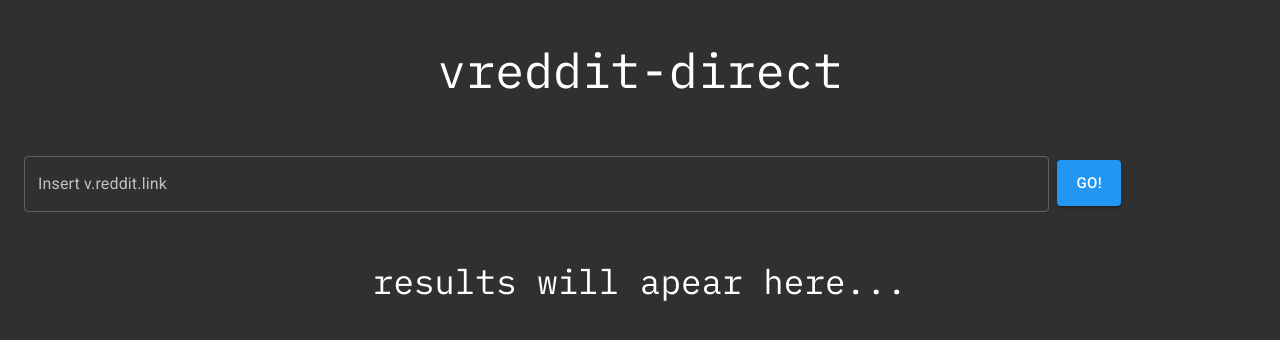
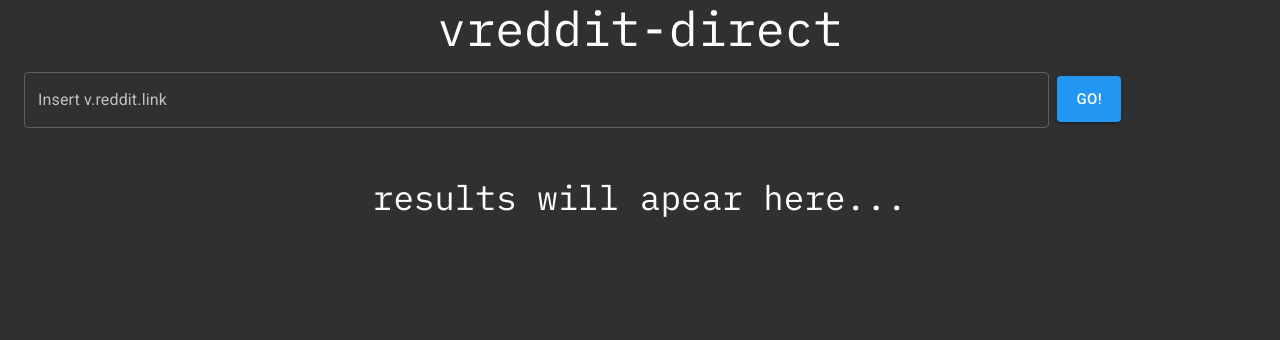
Before and after one commit to arkits/vreddit-direct, a React (Create React App) app: page / in a window 1280 px wide. Shown: the top 340 px of the page. Built offline with nearby package versions, Linux system fonts and the light colour scheme.

Commit message:
deleted header.css

```diff
--- a/src/components/Header/Header.css
+++ /dev/null
@@ -1,3 +0,0 @@
-.Header{
-    padding: 3em;
-}
--- a/src/components/Header/Header.js
+++ b/src/components/Header/Header.js
@@ -4,7 +4,6 @@
     createMuiTheme
   } from "@material-ui/core/styles";
 import Typography from '@material-ui/core/Typography';
-import './Header.css';
 
 const theme = createMuiTheme({
     typography: {
```
